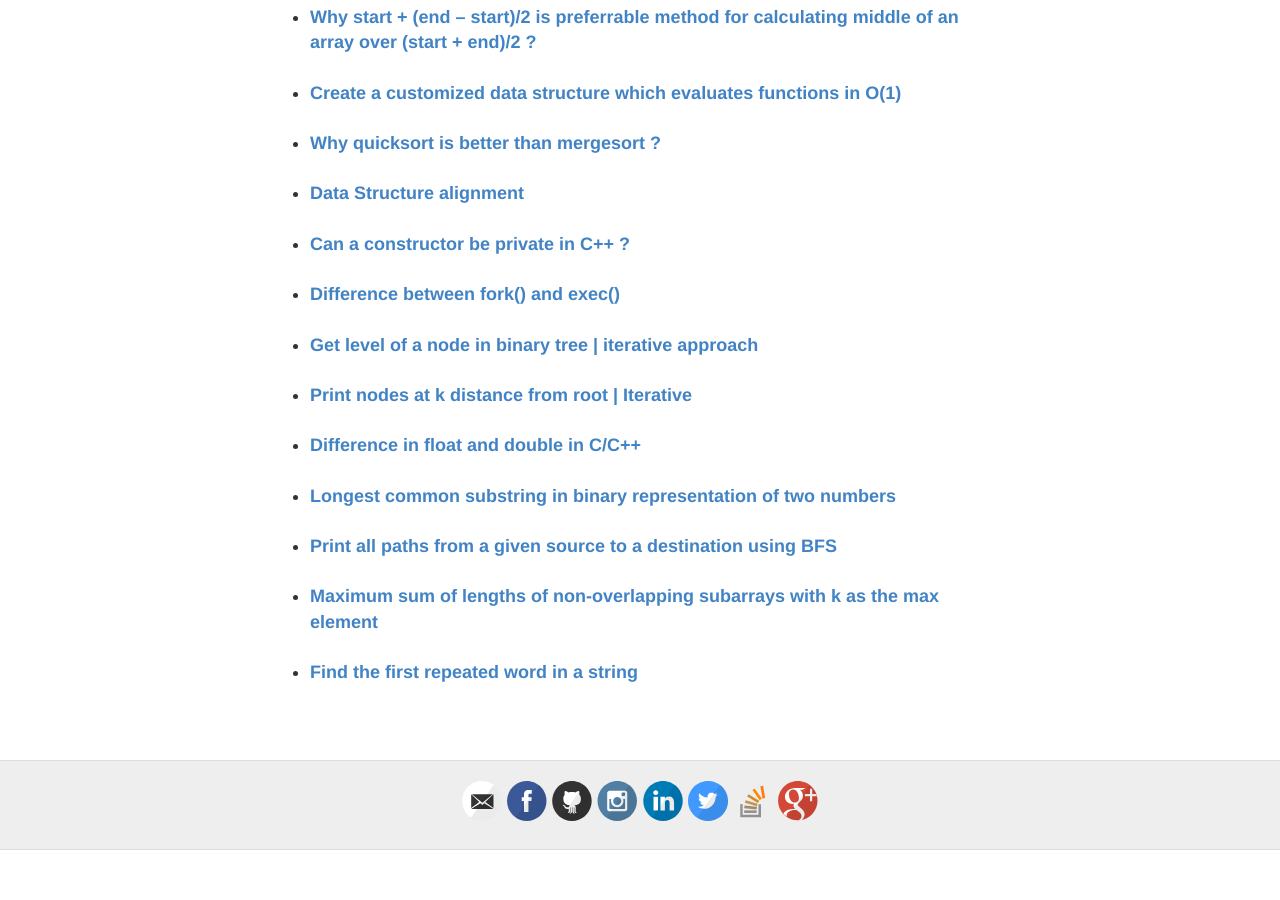
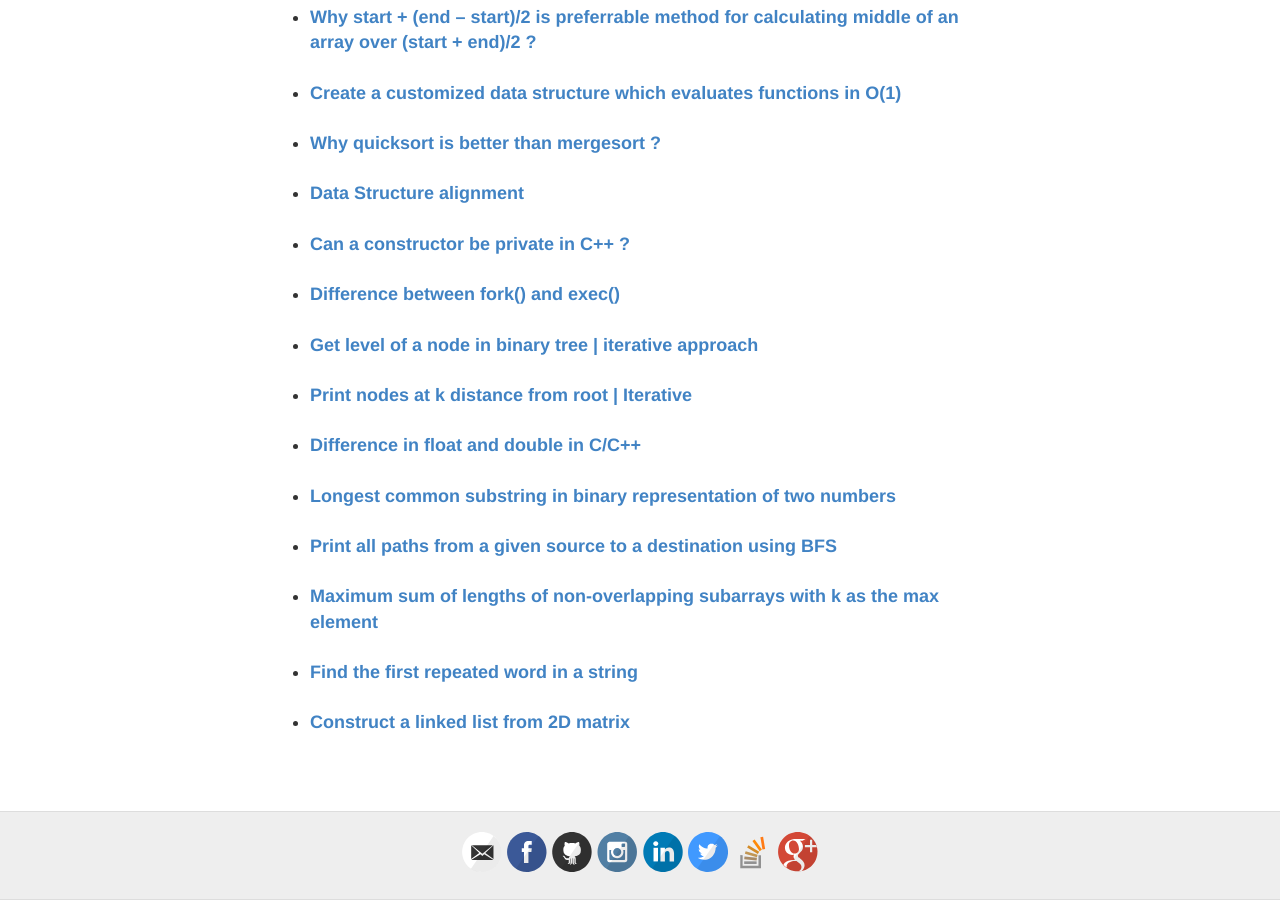
Before and after one commit to msdeep14/msdeep14.github.io, a Jekyll site: the page built from projects/geeksforgeeks_articles.html, in a window 1280 px wide and 900 px high, scrolled down 719 px. Built offline with Jekyll 4.4.1, drawn with Linux system fonts in a browser that asks for light colours; before the commit the page ends 1569 px from its top, so only the background shows below that.

Commit message:
add geeksforgeeks article link

```diff
--- a/projects/geeksforgeeks_articles.html
+++ b/projects/geeksforgeeks_articles.html
@@ -39,6 +39,7 @@ permalink: /projects/geeksforgeeks_articles
         <li><strong><a target = "_blank" href = "http://www.geeksforgeeks.org/print-paths-given-source-destination-using-bfs/">Print all paths from a given source to a destination using BFS</a></strong></li><br/>
         <li><strong><a target="_blank" href = "http://www.geeksforgeeks.org/maximum-sum-lengths-non-overlapping-subarrays-k-max-element/">Maximum sum of lengths of non-overlapping subarrays with k as the max element</a></strong></li><br/>
         <li><strong><a target="_blank" href = "http://www.geeksforgeeks.org/find-first-repeated-word-string/">Find the first repeated word in a string</a></strong></li><br/>
+        <li><strong><a target="_blank" href = "http://www.geeksforgeeks.org/construct-linked-list-2d-matrix/">Construct a linked list from 2D matrix</a></strong></li><br/>
     </ul>
 </p>
 </body>
```
